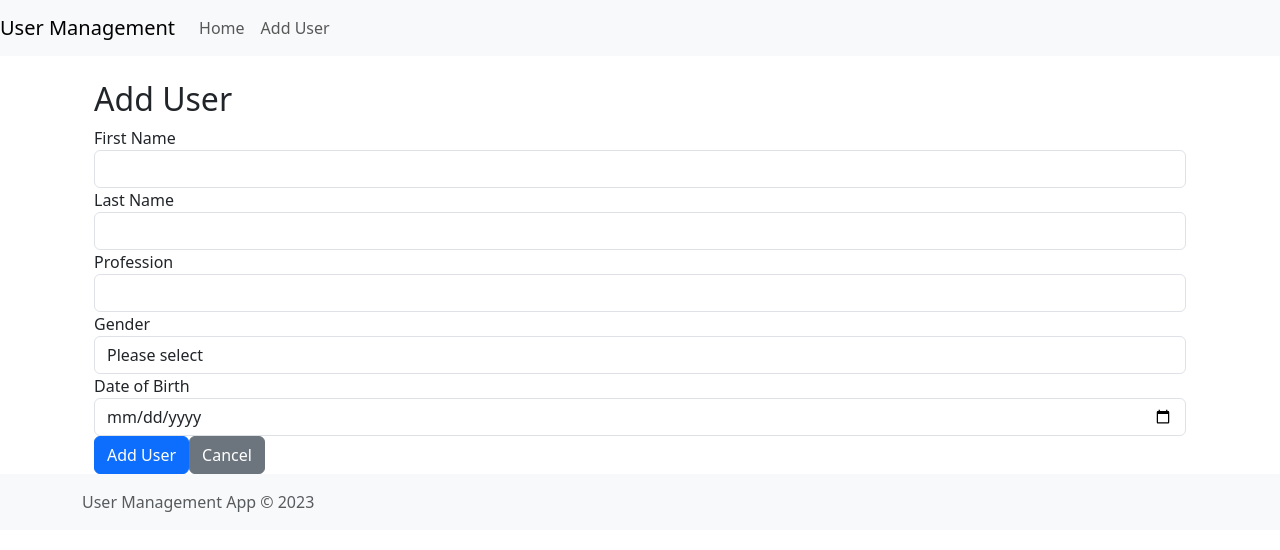
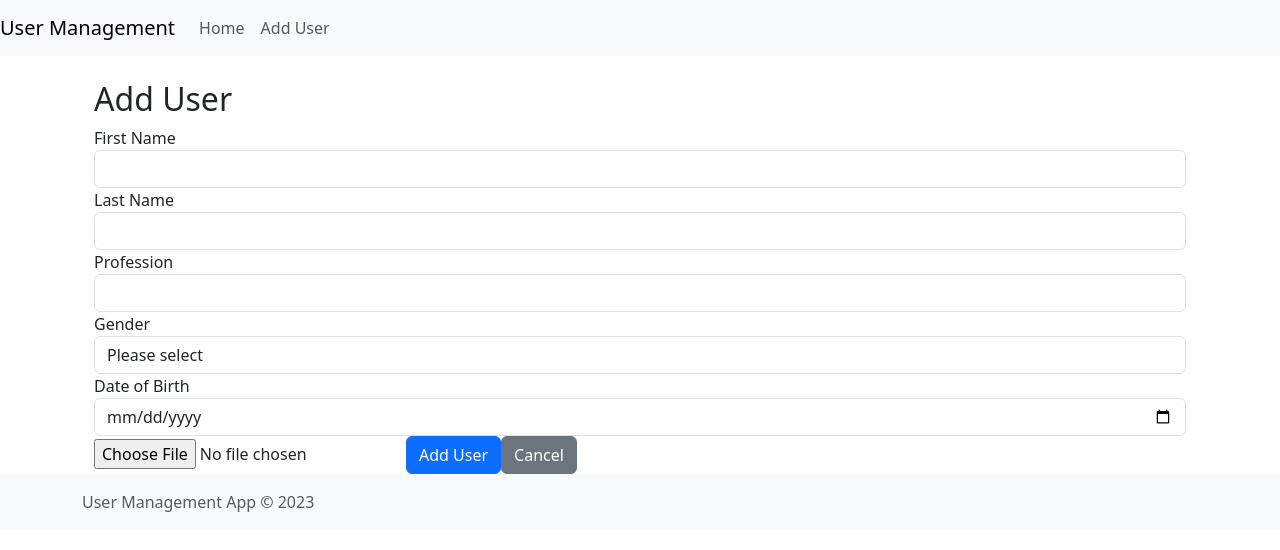
Before and after one commit to KaloqnDonchev/AngularCRUD, an Angular app: page /add-user in a window 1280 px wide. Shown: the top 550 px of the page. Built offline with nearby package versions, Linux system fonts and the light colour scheme.

Commit message:
add image upload feature

```diff
--- a/src/app/components/add-user/add-user.component.html
+++ b/src/app/components/add-user/add-user.component.html
@@ -26,6 +26,7 @@
       <label for="dateOfBirth">Date of Birth</label>
       <input type="date" class="form-control" id="dateOfBirth" [(ngModel)]="user.dateOfBirth" name="dateOfBirth" required>
     </div>
+    <input type="file" (change)="onFileSelected($event)">
     <button type="submit" class="btn btn-primary">Add User</button>
     <button type="button" class="btn btn-secondary" (click)="router.navigate(['/'])">Cancel</button>
   </form>
--- a/src/app/components/add-user/add-user.component.ts
+++ b/src/app/components/add-user/add-user.component.ts
@@ -44,4 +44,15 @@ export class AddUserComponent {
            namePattern.test(user.firstName) &&
            namePattern.test(user.lastName);
   }
+
+  onFileSelected(event: any): void {
+    if (event.target.files) {
+      const file: File = event.target.files[0];
+      const reader = new FileReader();
+      reader.onload = () => {
+        this.user.image = reader.result as string;
+      };
+      reader.readAsDataURL(file);
+    }
+  }
 }
--- a/src/app/components/edit-user/edit-user.component.html
+++ b/src/app/components/edit-user/edit-user.component.html
@@ -26,6 +26,7 @@
       <label for="dateOfBirth">Date of Birth</label>
       <input type="date" class="form-control" id="dateOfBirth" [(ngModel)]="user.dateOfBirth" name="dateOfBirth" required>
     </div>
+    <input type="file" (change)="onFileSelected($event)">
     <button type="submit" class="btn btn-primary">Update User</button>
     <button type="button" class="btn btn-secondary" (click)="router.navigate(['/'])">Cancel</button>
   </form>
--- a/src/app/components/edit-user/edit-user.component.ts
+++ b/src/app/components/edit-user/edit-user.component.ts
@@ -59,4 +59,15 @@ export class EditUserComponent implements OnInit {
            namePattern.test(user.firstName) &&
            namePattern.test(user.lastName);
   }
+
+  onFileSelected(event: any): void {
+    if (event.target.files) {
+      const file: File = event.target.files[0];
+      const reader = new FileReader();
+      reader.onload = () => {
+        this.user.image = reader.result as string;
+      };
+      reader.readAsDataURL(file);
+    }
+  }
 }
--- a/src/app/components/home/home.component.css
+++ b/src/app/components/home/home.component.css
@@ -0,0 +1,8 @@
+.user-image {
+    width: 60px;
+    height: 60px;
+    object-fit: cover;
+    border-radius: 50%;
+    display:block;
+    margin:auto;
+}
--- a/src/app/components/home/home.component.html
+++ b/src/app/components/home/home.component.html
@@ -2,6 +2,7 @@
   <table class="table table-bordered table-hover">
     <thead>
       <tr>
+        <th>Profile image</th>
         <th>First Name</th>
         <th>Last Name</th>
         <th>Profession</th>
@@ -13,6 +14,10 @@
     </thead>
     <tbody>
       <tr *ngFor="let user of users">
+        <td>
+          <img *ngIf="user.image" [src]="user.image" alt="User Image" class="user-image">
+          <span *ngIf="!user.image">No Image</span>
+        </td>
         <td>{{ user.firstName }}</td>
         <td>{{ user.lastName }}</td>
         <td>{{ user.profession }}</td>
--- a/src/app/models/user.model.ts
+++ b/src/app/models/user.model.ts
@@ -5,4 +5,5 @@ export interface User {
   profession: string;
   gender: string;
   dateOfBirth: Date;
+  image?: string;
 }
```
